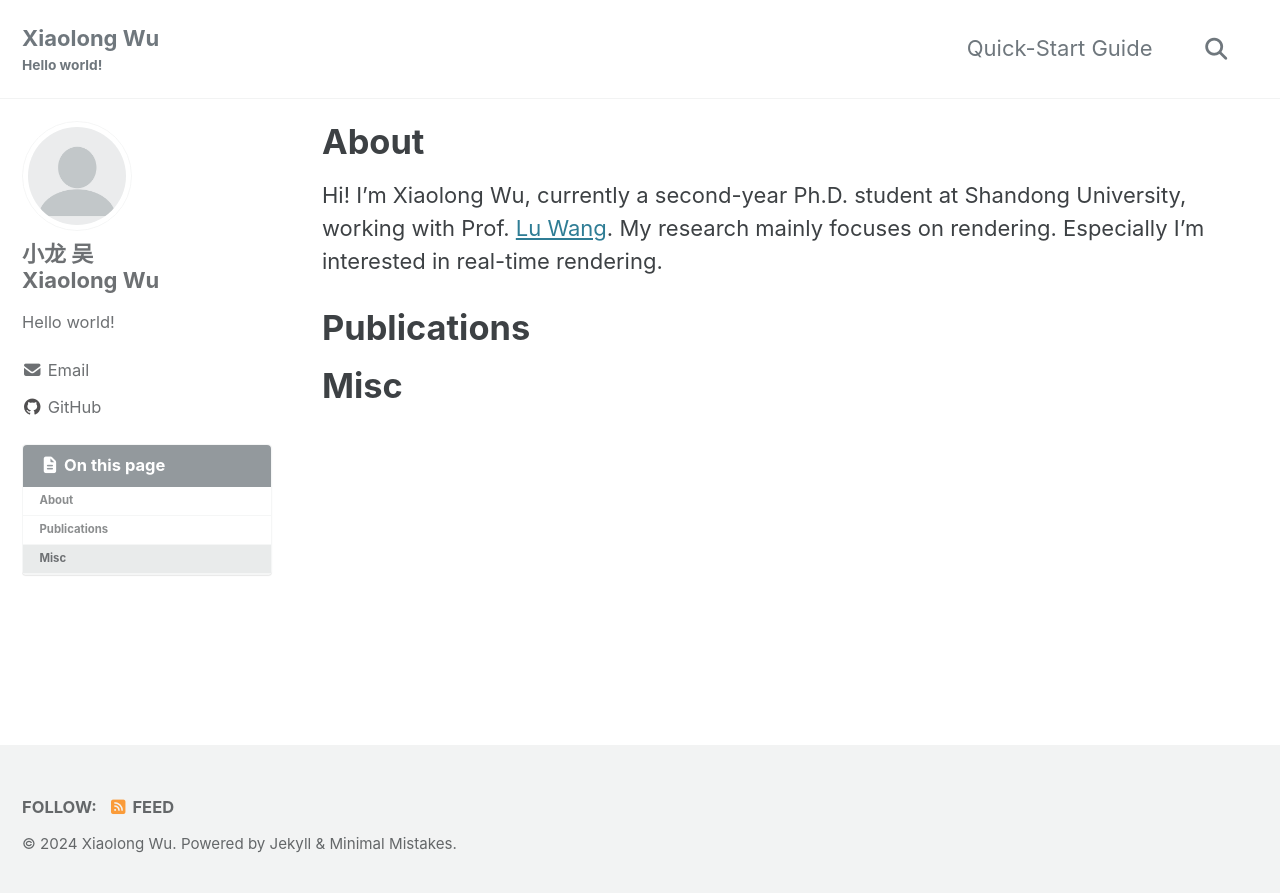
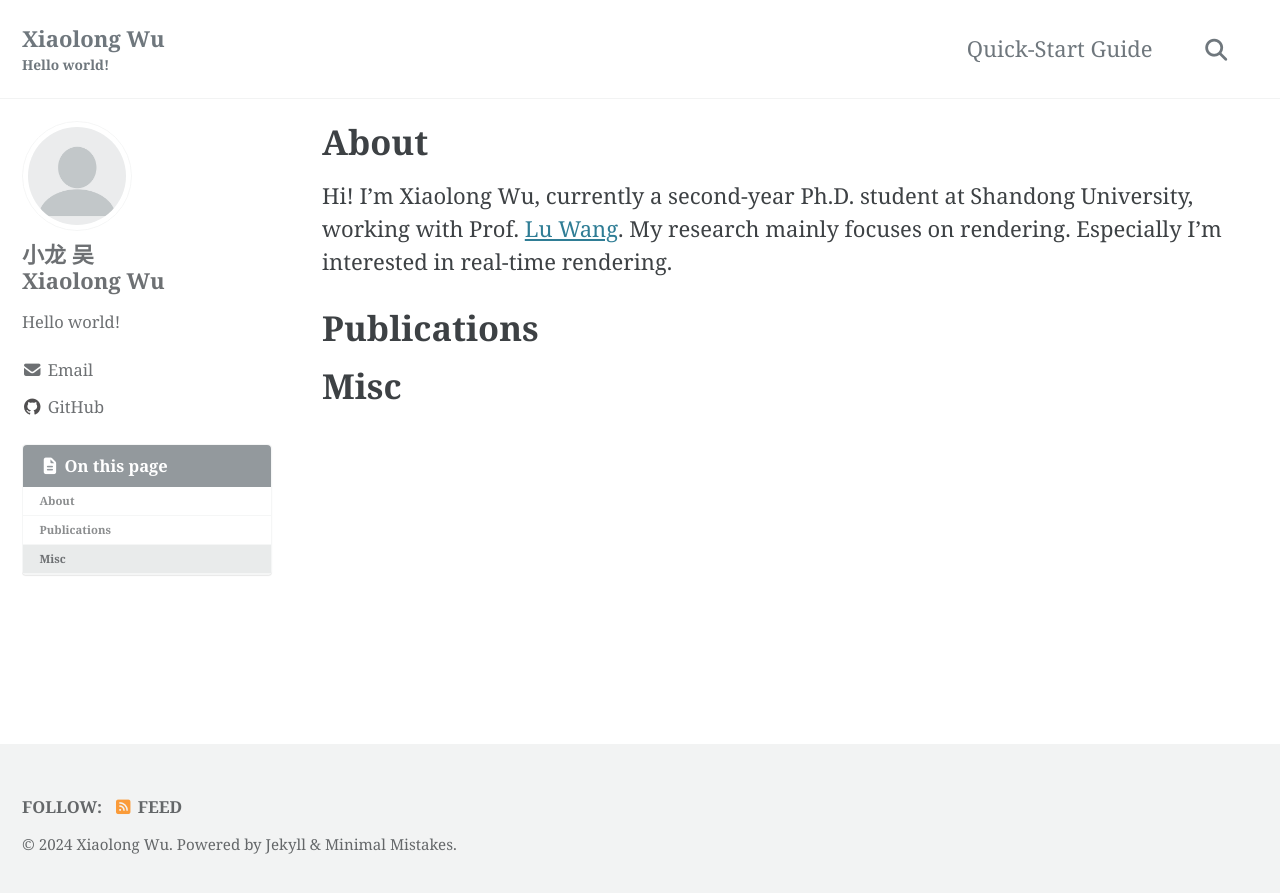
Before and after one commit to CuteLoong/CuteLoong.github.io, a Jekyll site: the page built from index.md, in a window 1280 px wide. Shown: the top 893 px of the page. Built offline with Jekyll 4.4.1, drawn with Linux system fonts in a browser that asks for light colours; cached includes are drawn as plain includes; our own code applies the rules of GitHub Pages for plain Markdown files.

Commit message:
update font

```diff
--- a/_sass/minimal-mistakes/_variables.scss
+++ b/_sass/minimal-mistakes/_variables.scss
@@ -14,7 +14,7 @@ $indent-var: 1.3em !default;
 
 /* system typefaces */
 $serif: Georgia, Times, serif !default;
-$sans-serif: "DM Sans", -apple-system, BlinkMacSystemFont, "Roboto", "Segoe UI",
+$sans-serif: Georgia, -apple-system, BlinkMacSystemFont, "Roboto", "Segoe UI",
    "Helvetica Neue", "Lucida Grande", Arial, sans-serif !default;
 $monospace: Monaco, Consolas, "Lucida Console", monospace !default;
 
```
